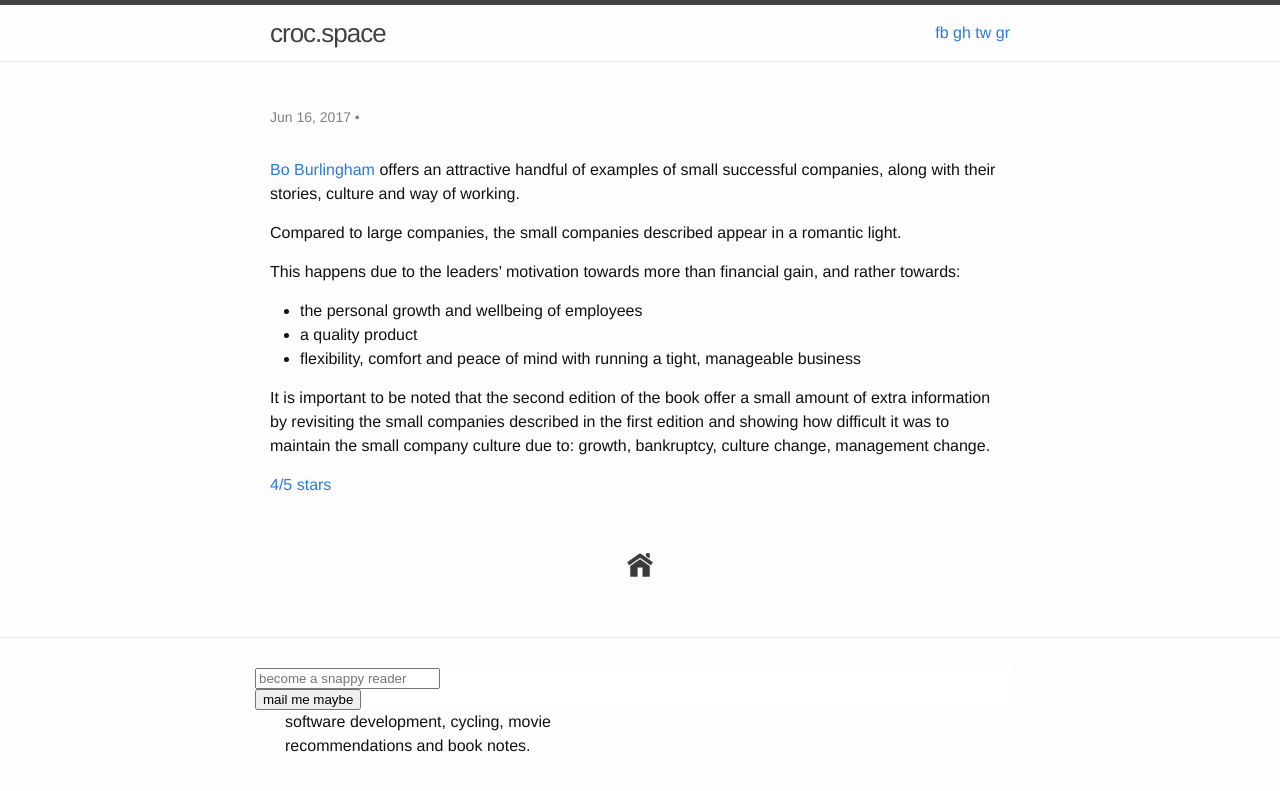
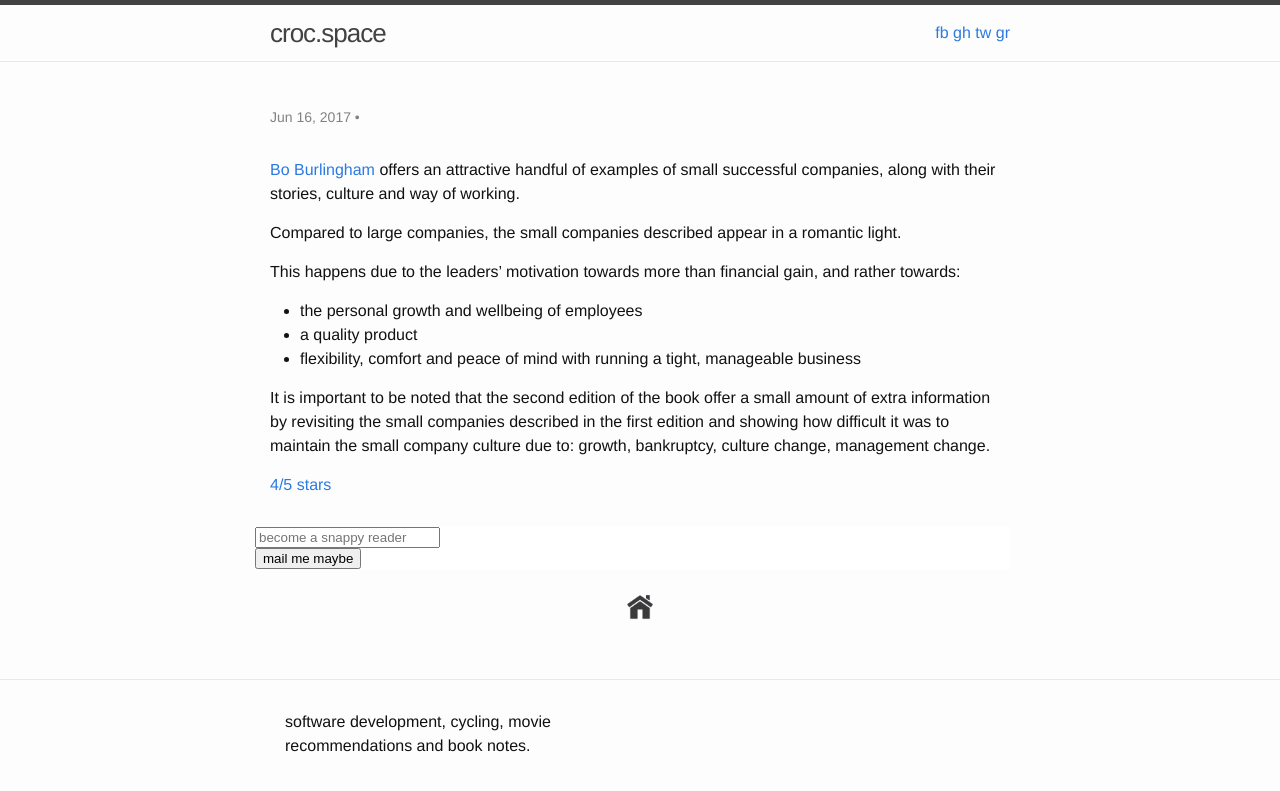
Before and after one commit to lzrmihnea/lzrmihnea.github.io, a Jekyll site: the page built from _posts/2017-06-05-book-review-small-giants-bo-burlingham.markdown, in a window 1280 px wide. Shown: the top 791 px of the page. Built offline with Jekyll 4.4.1, drawn with Linux system fonts in a browser that asks for light colours; our own code applies the rules of GitHub Pages for plain Markdown files; comment, search, counter and statistics services are not loaded.

Commit message:
mailchimp-subscriptions moved higher, to try and increase chances of subscriptions

```diff
--- a/_includes/footer.html
+++ b/_includes/footer.html
@@ -1,6 +1,5 @@
 <footer class="site-footer">
   <div class="wrapper">
-    <div class="footer-col-wrapper"> {% include mailchimp-subscription.html %}</div>
     <div class="footer-col footer-col-3">{{ site.description | escape }}</div>
   </div>
 </footer>
--- a/_layouts/home.html
+++ b/_layouts/home.html
@@ -34,4 +34,5 @@ layout: default
     {% endfor %}
   </ul>
 
+  <div class="footer-col-wrapper"> {% include mailchimp-subscription.html %}</div>
 </div>
--- a/_layouts/post.html
+++ b/_layouts/post.html
@@ -18,6 +18,7 @@ layout: default
     {{ content }}
   </div>
 
+  <div class="footer-col-wrapper"> {% include mailchimp-subscription.html %}</div>
   <br/>
   <div class="end-of-post-home-icon">{% include icon-home.html %}</div>
   <br/>
```
